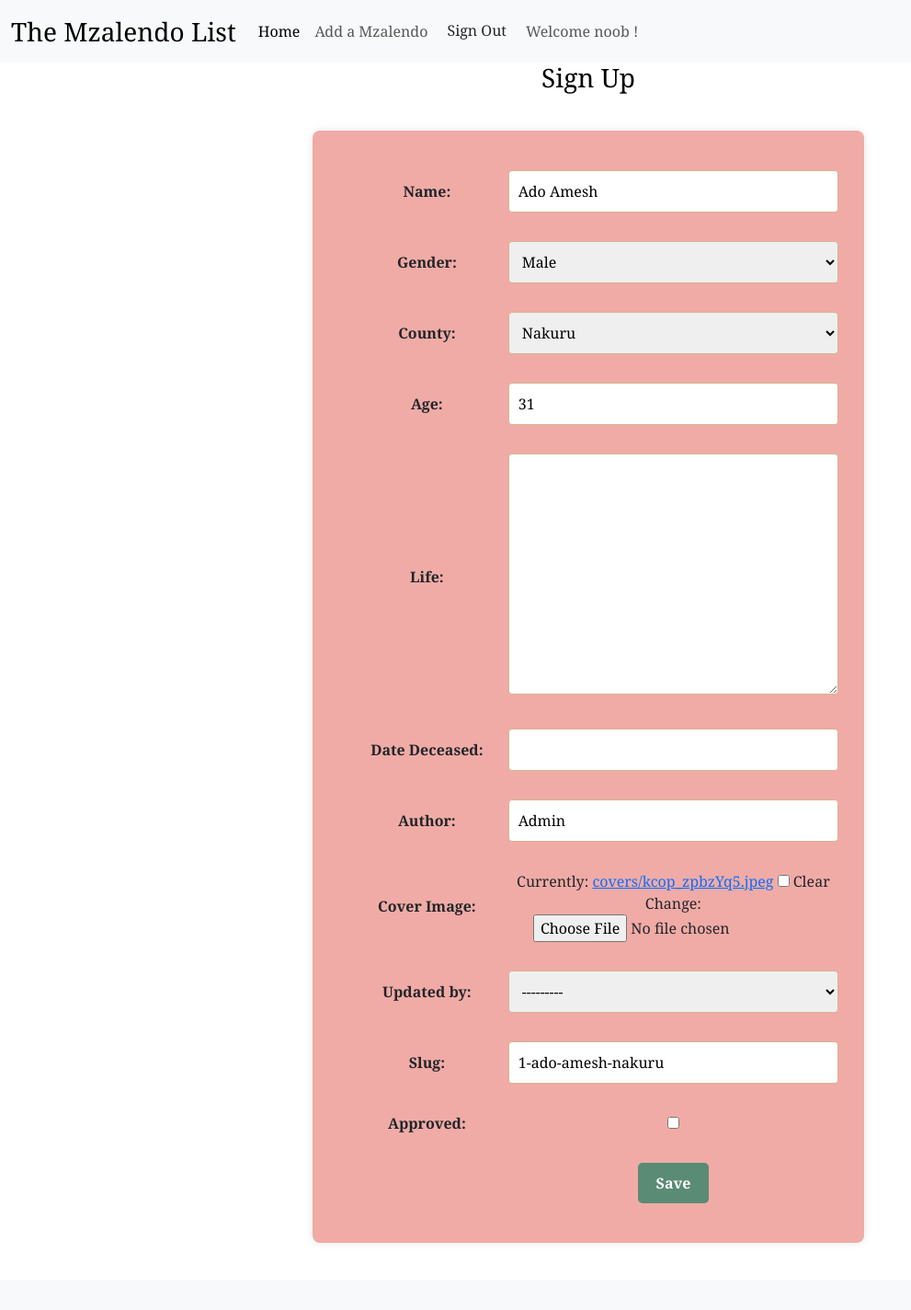
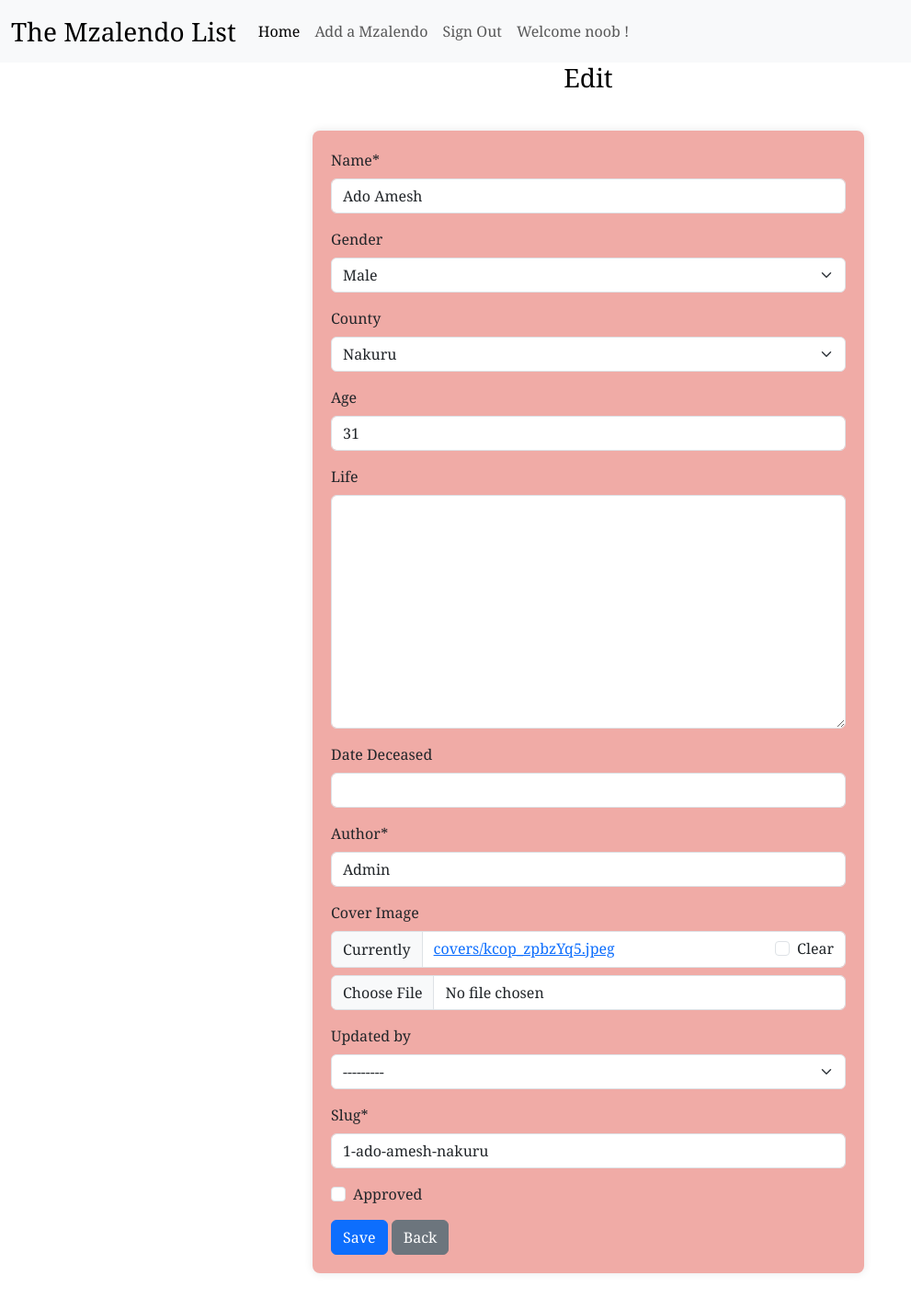
Before and after one commit to DarthDanAmesh/todo, a Django app: page /mzalendo/13/edit in a window 1280 px wide. Shown: the whole page at 92% size, without its empty margins (0-991 px from the left). Before the commit the page ends 1351 px from the top, so only its background shows below. Run offline with Django 3.2, Linux system fonts and the light colour scheme; a user stored in the database is signed in; data comes from the database, SQL or seed files in the repository; both versions use the stored data as it was after the commit; some libraries are stand-ins or nearby versions.

Commit message:
cleaning up edit mzalendo

```diff
--- a/home/templates/navbar.html
+++ b/home/templates/navbar.html
@@ -16,7 +16,7 @@
                 <a class="nav-link" href="{% url 'mzalendo:mzalendo_create' %}">Add a Mzalendo</a>
             </li>
             <li class="nav-item">
-                <a class="btn button-primary" href="/logout">  Sign Out </a>
+                <a class="nav-link" href="/logout">  Sign Out </a>
             </li>
             <li class="nav-item ml-auto">
                 <a class="nav-link">Welcome {{ request.user }} !</a>
--- a/home/templates/partials/edit.html
+++ b/home/templates/partials/edit.html
@@ -1,45 +1,21 @@
 {% extends "../base.html" %}
 
+{% load crispy_forms_tags %}
+
 {% block title %} Edit {% endblock %}
-
 
 {% block content %}
     {% include "../navbar.html" %}
 
-    {% if form.errors %}
-    <div class="alert alert-danger">
-    <ul>
-    {% for field in form %}
-        {% for error in field.errors %}
-            <li>{{ field.label }}: {{ error }}</li>
-            {% endfor %}
-        {% endfor %}
-            </ul>
-        </div>
-    {% endif %}
+    <h3 style="text-align: center;color: #000;">Edit</h3>
 
-    <h3 style="text-align: center;color: #000">Sign Up</h3>
-
-    <div class="container text-center">
-        <div class="row align-items-start">
-            <div class="col"></div>
-            <div class="row">
-                <div class="create-form">
-                    <form action="{% url 'mzalendo:mzalendo_edit' mzalendo.pk %}" method="post">
-                        {% csrf_token %}
-                        <table>
-                            {{ form.as_table }}
-                        <tr>
-                            <td></td>
-                            <td>
-                                <button type="submit" class="btn button-primary">Save</button>
-                            </td>
-                        </tr>
-                    </table>
-                    </form>
-                </div>
-            </div>
-            <div class="col"></div>
-    </div>
+    <div class="container">
+    <form action="{% url 'mzalendo:mzalendo_edit' mzalendo.pk %}" method="post">
+        {% csrf_token %}
+        {% load crispy_forms_tags %}
+        {{ form|crispy }}
+        <button class="btn btn-primary" type="submit">Save</button>
+        <a class="btn btn-secondary" href="{% url 'mzalendo:mzalendo_detail' mzalendo.pk %}">Back</a>
+    </form>
     </div>
 {% endblock %}
```
Also changed, not shown: db.sqlite3.
